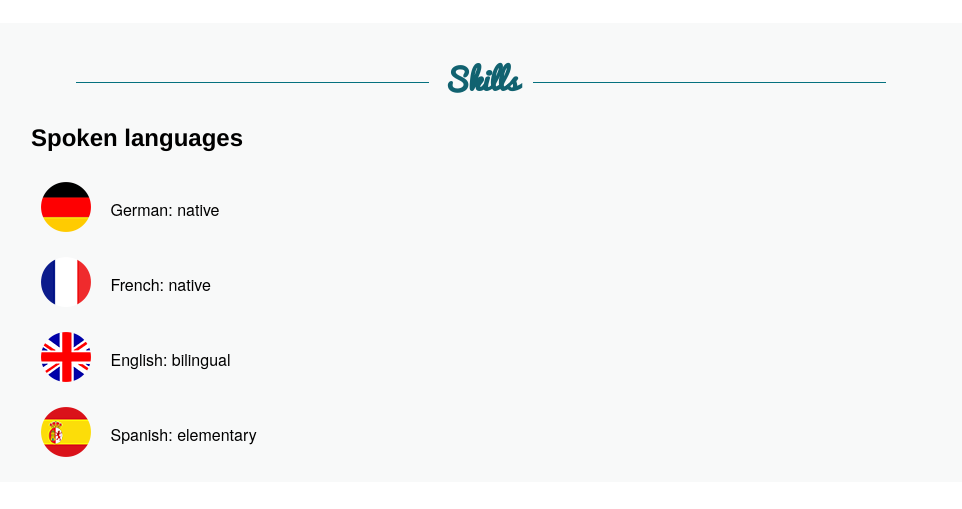
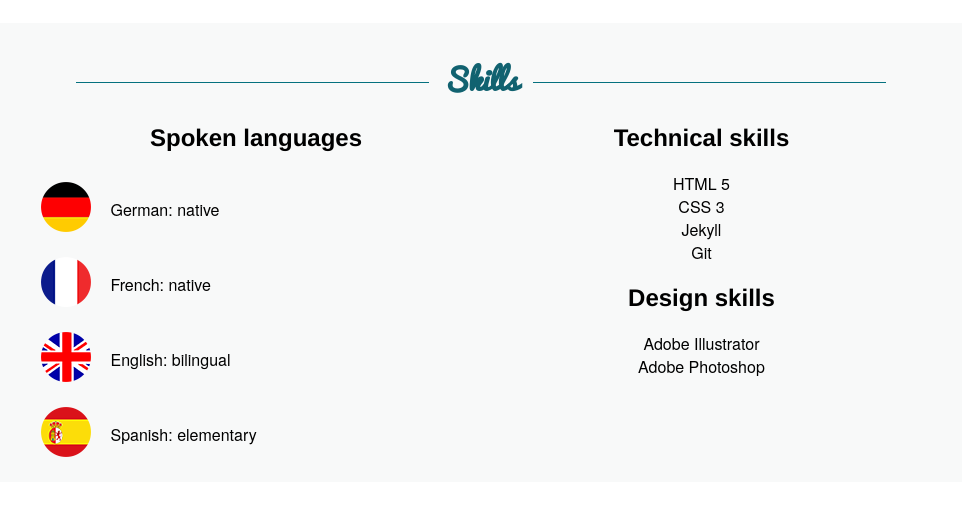
Before and after one commit to marcschafer1/marcschafer1.github.io, a plain HTML site: page index.html in a window 1280 px wide. Shown: the part 2322-2831 px from the top of the page, without its empty margins (169-1131 px from the left). Drawn offline with Linux system fonts and the light colour scheme; a web font is replaced by a local one.

Commit message:
Added skills

```diff
--- a/index.html
+++ b/index.html
@@ -3,6 +3,7 @@
 <head>
 	<title>Marc Sch&auml;fer Resume</title>
 	<link rel="stylesheet" type="text/css" href="style.css">
+	<script type="text/javascript" src="script.js"></script>
 </head>
 
 <body>
@@ -136,7 +137,7 @@
 				</div>
 
 				<div class="company-logo">
-					<img src="assets/logos/edeka.jpg" width="50px">
+					<img src="assets/logos/edeka.jpg" width="50px" on="alert('helloworld');">
 				</div>
 
 				<div class="info-company">
@@ -199,6 +200,20 @@
 					<img src="assets/icons/spanish.png" class="language-icon">
 					<p>Spanish: elementary</p>
 				</div>
+			</div>
+			<div class="tech-skills">
+				<h2>Technical skills</h2>
+				<ul>
+					<li>HTML 5</li>
+					<li>CSS 3</li>
+					<li>Jekyll</li>
+					<li>Git</li>
+				</ul>
+				<h2>Design skills</h2>
+				<ul>
+					<li>Adobe Illustrator</li>
+					<li>Adobe Photoshop</li>
+				</ul>
 			</div>
 		</div>
 	</div>
--- /dev/null
+++ b/script.js
@@ -0,0 +1,5 @@
+function corpulence() {
+	var age = prompt('Quel est votre age?', 'inserer ici');
+	var majeur = !(age >= 18);
+	alert('Vous etes ' + majeur)
+}
--- a/style.css
+++ b/style.css
@@ -87,7 +87,33 @@ footer p {
 }
 
 .language-container {
-	display: block;
+	display: inline-block;
+	vertical-align: top;
+	width: 50%;
+}
+
+button {
+	padding: 10px;
+}
+
+.button-container {
+	text-align: center;
+}
+
+.tech-skills {
+	display: inline-block;
+	vertical-align: top;
+	width: 48%;
+	text-align: center;
+}
+
+.tech-skills ul {
+	list-style-type: none;
+	padding-left: 0;
+}
+
+.language-container h2 {
+	text-align: center;
 }
 
 .language-icon {
```
